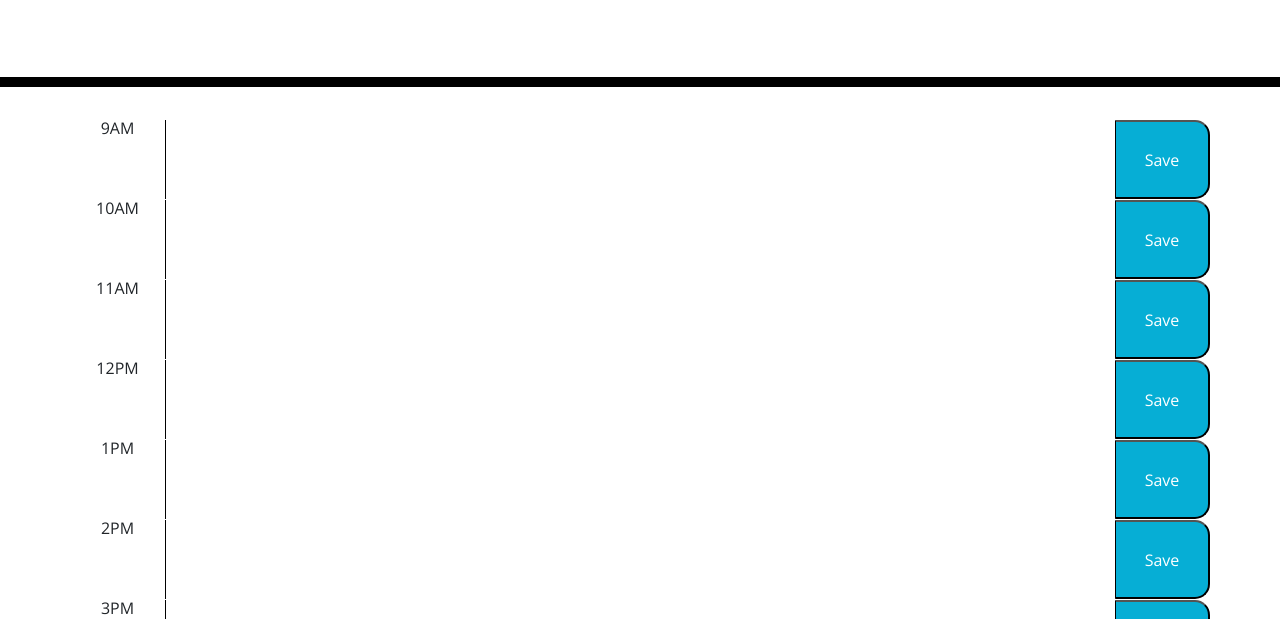
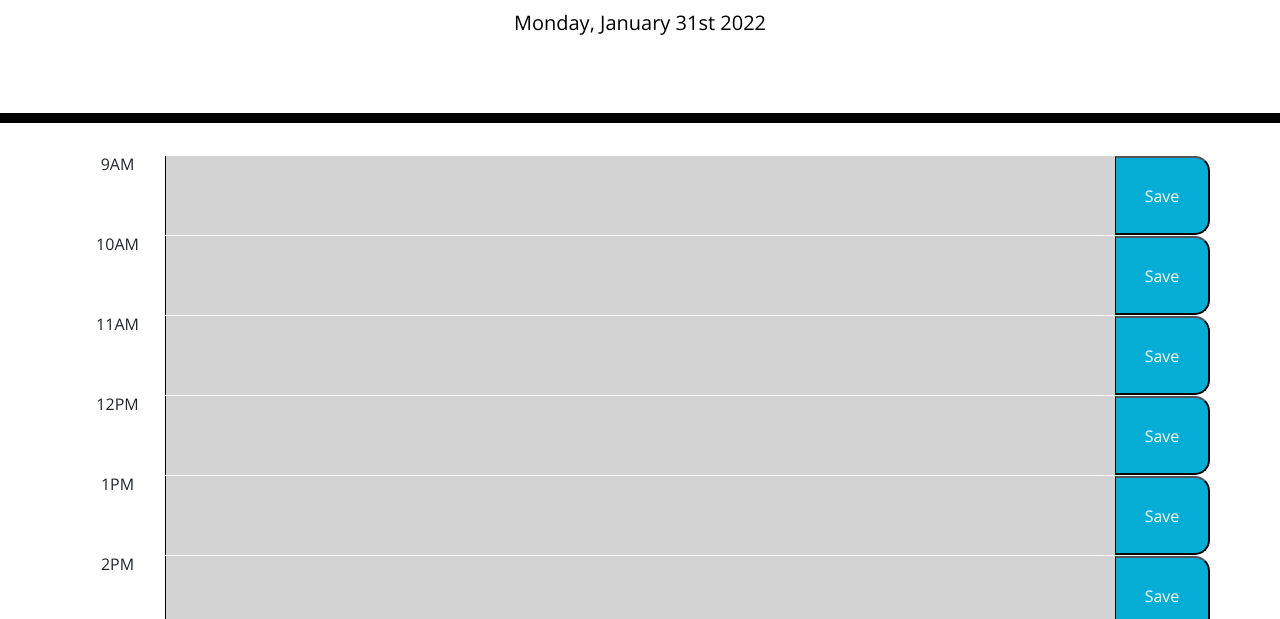
Before and after one commit to Erock42/Work-Day-Scheduler, a plain HTML site: page index.html in a window 1280 px wide. Shown: the part 181-800 px from the top of the page. Drawn offline with nearby package versions, Linux system fonts and the light colour scheme; files that its build step writes are made by us from their sources.

Commit message:
updated file path

```diff
--- a/index.html
+++ b/index.html
@@ -18,8 +18,8 @@
       href="https://fonts.googleapis.com/css?family=Open+Sans&display=swap"
       rel="stylesheet"
     />
-    <link rel="stylesheet" href="css/style.css" />
-    <script defer src="javascript/script.js"></script>
+    <link rel="stylesheet" href="assets/css/style.css" />
+    <script defer src="assets/javascript/script.js"></script>
     <title>Work Day Scheduler</title>
   </head>
 
```
